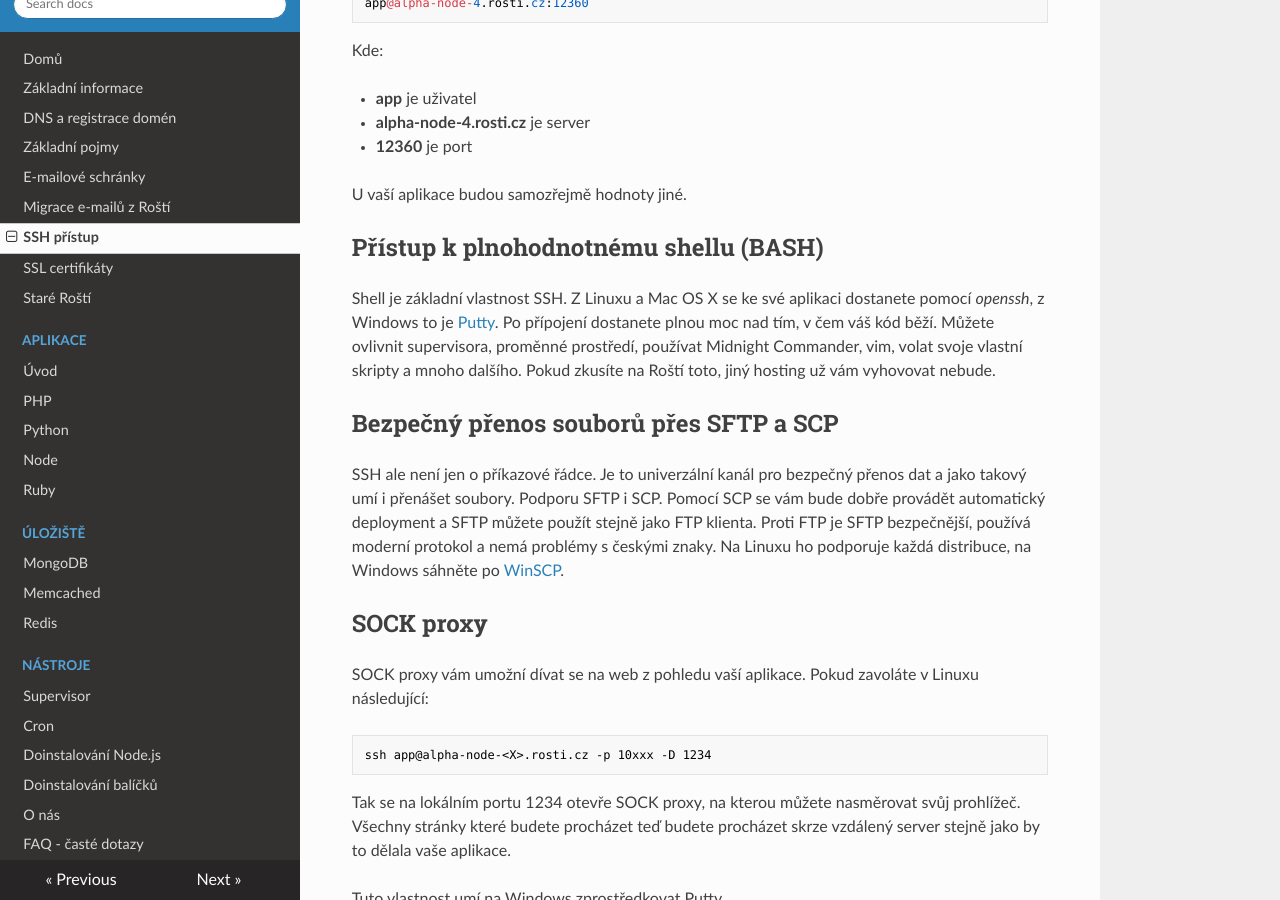
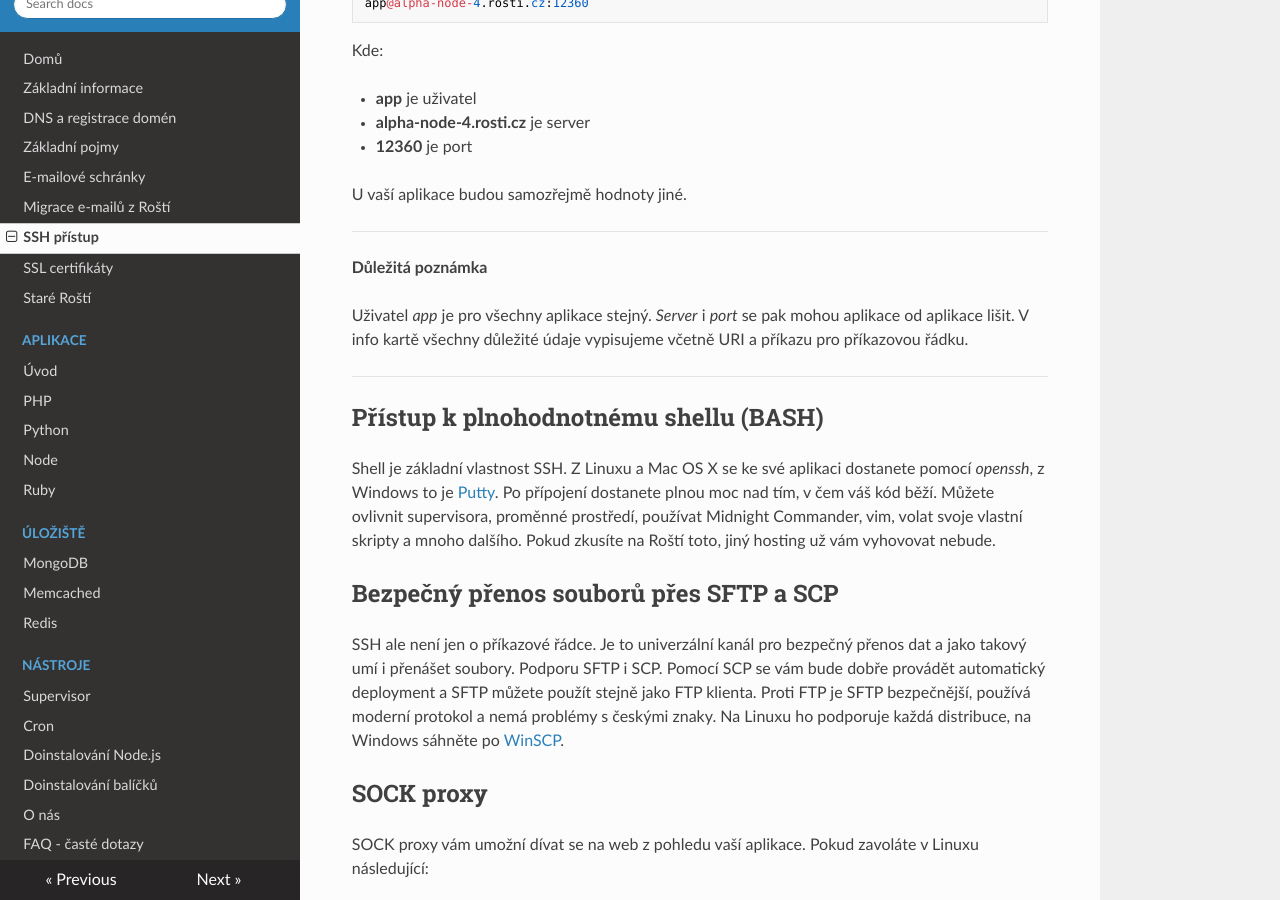
Before and after one commit to rosti-cz/rosti-docs, an MkDocs documentation site: the page built from docs/ssh.md, in a window 1280 px wide and 900 px high, scrolled down 492 px. Built offline with MkDocs 1.6.1, drawn with Linux system fonts in a browser that asks for light colours; nearby versions of some CDN libraries; old or Windows-style settings are respelled for this version of MkDocs.

Commit message:
SSH important note

```diff
--- a/docs/ssh.md
+++ b/docs/ssh.md
@@ -20,6 +20,13 @@ Kde:
 * **12360** je port
 
 U vaší aplikace budou samozřejmě hodnoty jiné.
+
+---
+**Důležitá poznámka**
+
+Uživatel *app* je pro všechny aplikace stejný. *Server* i *port* se pak mohou aplikace od aplikace lišit. V info kartě všechny důležité údaje vypisujeme včetně URI a příkazu pro příkazovou řádku.
+
+---
 
 ## Přístup k plnohodnotnému shellu (BASH)
 
```
